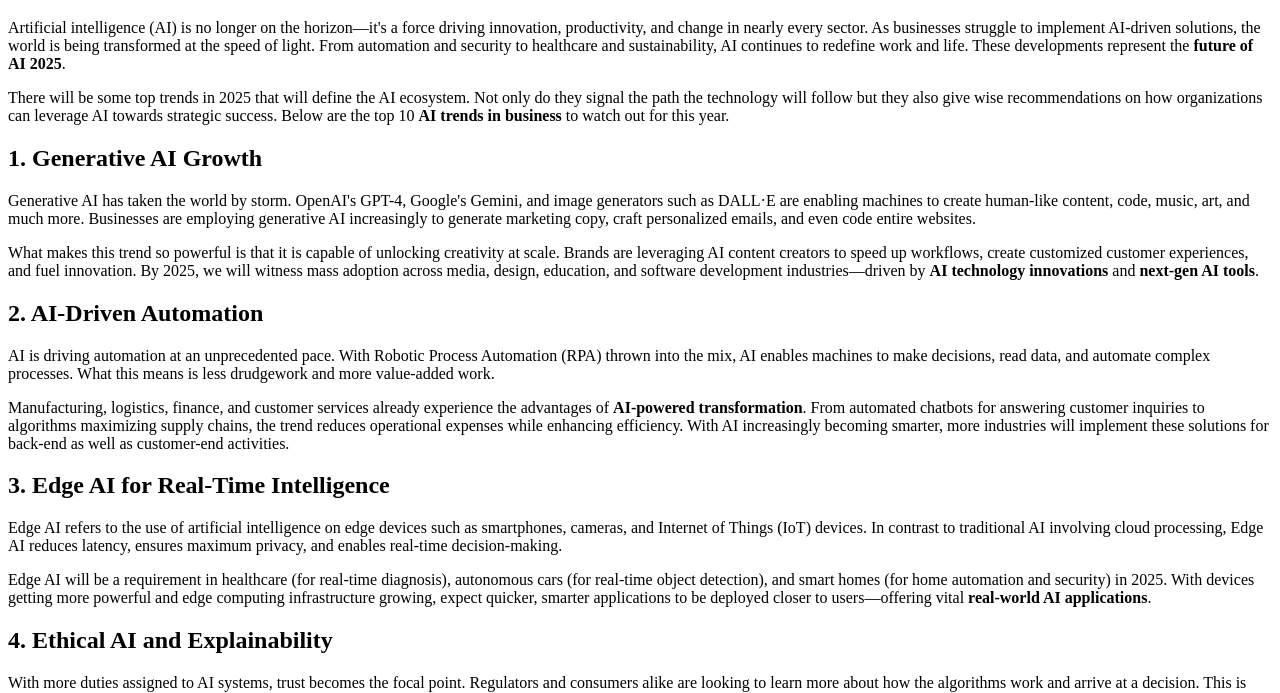
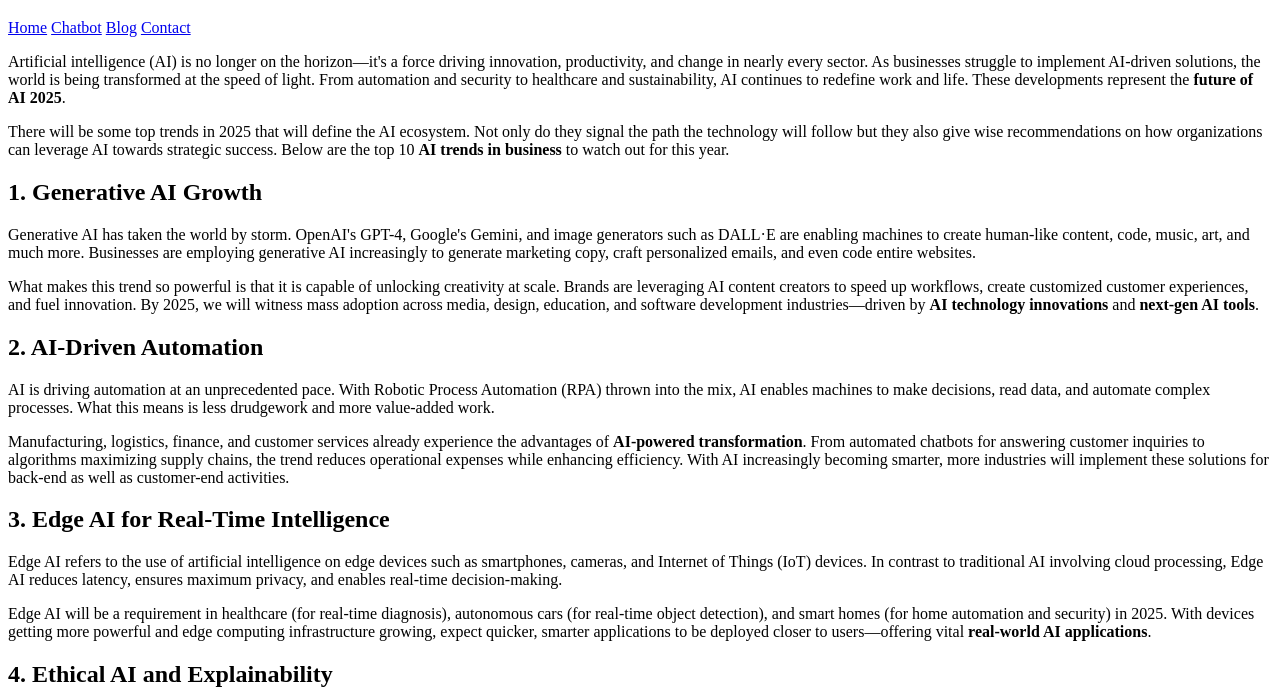
Before and after one commit to abhaybansal12/atomgpt, a plain HTML site: page top-10-ai-trends.html in a window 1280 px wide. Shown: the part 61-754 px from the top of the page. Drawn offline with Linux system fonts and the light colour scheme.

Commit message:
Update top-10-ai-trends.html

```diff
--- a/top-10-ai-trends.html
+++ b/top-10-ai-trends.html
@@ -35,6 +35,12 @@
 
   <header>
     <h1>Top 10 AI Trends That Are Building the Future of 2025</h1>
+    <nav>
+      <a href="/">Home</a>
+      <a href="index.html">Chatbot</a>
+      <a href="blog.html">Blog</a>
+      <a href="blog.html">Contact</a>
+    </nav>
   </header>
 
   <main>
```
